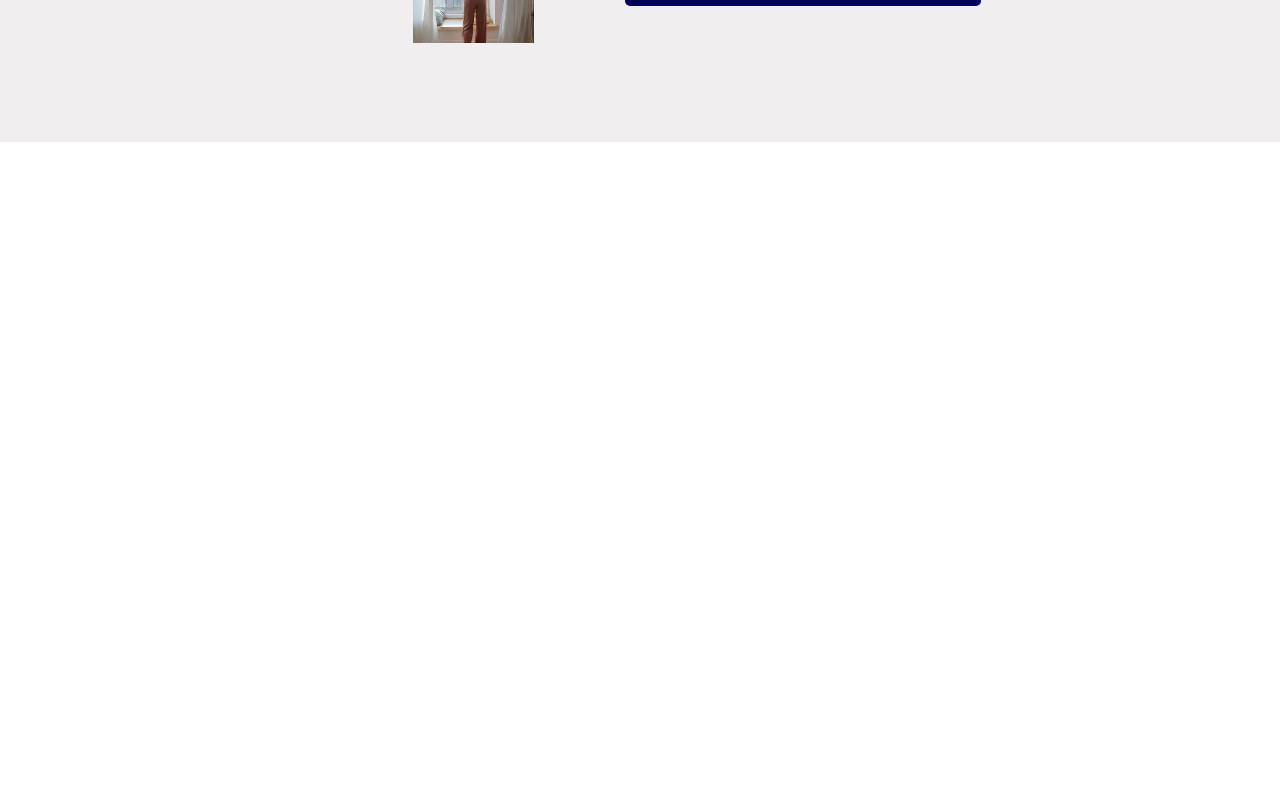
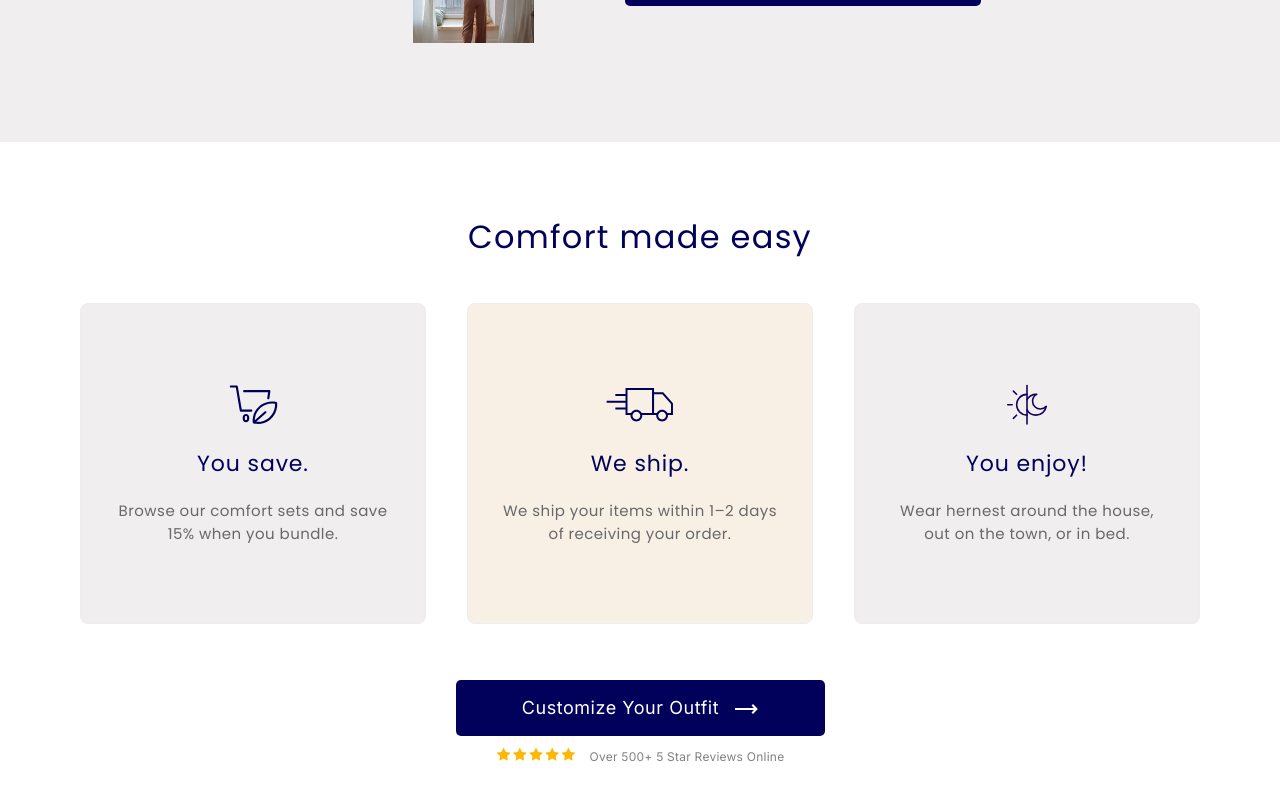
Before and after one commit to manilchuk/test-task-byteex, a Next.js app: page / in a window 1280 px wide. Shown: the part 2430-3230 px from the top of the page. Before the commit the page ends 2572 px from the top, so only its background shows below. Built offline with nearby package versions, Linux system fonts and the light colour scheme.

Commit message:
add ComfortSection component

```diff
--- a/app/page.tsx
+++ b/app/page.tsx
@@ -2,6 +2,7 @@ import Hero from '@/components/Hero/Hero';
 import Press from '@/components/Press/Press';
 import Features from '@/components/Features/Features';
 import BestSelfSection from '@/components/BestSelfSection/BestSelfSection';
+import ComfortSection from '@/components/ComfortSection/ComfortSection';
 
 export default function Home() {
   return (
@@ -10,6 +11,7 @@ export default function Home() {
       <Press />
       <Features />
       <BestSelfSection />
+      <ComfortSection />
     </>
   );
 }
--- /dev/null
+++ b/components/ComfortSection/ComfortSection.module.css
@@ -0,0 +1,125 @@
+.section {
+  padding: 75px 0 37px;
+  text-align: center;
+}
+
+.title {
+  font-family: var(--font-sofia-pro), sans-serif;
+  font-weight: 400;
+  font-size: 32px;
+  line-height: 1.25;
+  letter-spacing: 0.04em;
+  text-align: center;
+  color: var(--color-navy);
+  margin-bottom: 46px;
+}
+
+.cards {
+  display: flex;
+  gap: 41px;
+  max-width: 1120px;
+  margin: 0 auto 56px;
+}
+
+.card {
+  border: 1px solid #ededed;
+  border-radius: 8px;
+  width: 346px;
+  height: 321px;
+  background: var(--color-background-light);
+  padding: 77px 35px;
+  display: flex;
+  flex-direction: column;
+  justify-content: center;
+  align-items: center;
+  gap: 16px;
+}
+
+.card:nth-child(1) .icon {
+  width: 51px;
+  height: 51px;
+}
+
+.card:nth-child(2) .icon {
+  width: 68px;
+  height: 49px;
+}
+
+.card:nth-child(3) .icon {
+  width: 60px;
+  height: 60px;
+}
+
+.card h3 {
+  font-family: var(--font-sofia-pro), sans-serif;
+  font-weight: 400;
+  font-size: 22px;
+  line-height: 1.8;
+  letter-spacing: 0.04em;
+  text-align: center;
+  color: var(--color-navy);
+}
+
+.card p {
+  font-family: var(--font-sofia-pro), sans-serif;
+  font-weight: 400;
+  font-size: 15px;
+  line-height: 1.53333;
+  letter-spacing: 0.03em;
+  text-align: center;
+  color: var(--foreground);
+}
+
+.cardTint {
+  background: var(--color-cream);
+}
+
+.cta {
+  display: inline-flex;
+  justify-content: center;
+  align-items: center;
+  gap: 16px;
+  background: var(--color-navy);
+  padding: 14px 28px;
+  border-radius: 5px;
+  width: 369px;
+  height: 56px;
+  font-family: var(--font-suisse-int), sans-serif;
+  font-weight: 400;
+  font-size: 18px;
+  letter-spacing: 0.03em;
+  text-align: center;
+  color: var(--background);
+  margin-bottom: 11px;
+}
+
+.cta svg {
+  width: 23px;
+  height: 10px;
+}
+
+.proof {
+  display: flex;
+  justify-content: center;
+  align-items: center;
+  gap: 14px;
+
+  font-family: var(--font-suisse-int), sans-serif;
+  font-weight: 400;
+  font-size: 12px;
+  line-height: 1.6;
+  letter-spacing: 0.02em;
+  color: var(--color-gray-500);
+}
+
+.stars svg {
+  width: 80px;
+  height: 13px;
+  fill: currentColor;
+}
+
+@media (max-width: 700px) {
+  .cards {
+    grid-template-columns: 1fr;
+  }
+}
--- /dev/null
+++ b/components/ComfortSection/ComfortSection.tsx
@@ -0,0 +1,62 @@
+import Link from 'next/link';
+import styles from './ComfortSection.module.css';
+
+const STEPS = [
+  {
+    id: 1,
+    icon: '/icons/sprite.svg#icon-eco-store',
+    title: 'You save.',
+    text: 'Browse our comfort sets and save 15% when you bundle.',
+  },
+  {
+    id: 2,
+    icon: '/icons/sprite.svg#icon-truck',
+    title: 'We ship.',
+    text: 'We ship your items within 1–2 days of receiving your order.',
+    tint: true,
+  },
+  {
+    id: 3,
+    icon: '/icons/sprite.svg#icon-sun-moon',
+    title: 'You enjoy!',
+    text: 'Wear hernest around the house, out on the town, or in bed.',
+  },
+];
+
+export default function ComfortSection() {
+  return (
+    <section className={`container ${styles.section}`}>
+      <h2 className={styles.title}>Comfort made easy</h2>
+
+      <div className={styles.cards}>
+        {STEPS.map(({ id, icon, title, text, tint }) => (
+          <article key={id} className={`${styles.card} ${tint ? styles.cardTint : ''}`}>
+            <svg className={styles.icon} aria-hidden="true">
+              <use href={icon} />
+            </svg>
+            <h3>{title}</h3>
+            <p>{text}</p>
+          </article>
+        ))}
+      </div>
+
+      <Link href="#customize" className={styles.cta}>
+        Customize Your Outfit{' '}
+        <span aria-hidden="true">
+          <svg>
+            <use href="/icons/sprite.svg#icon-arrow" />
+          </svg>
+        </span>
+      </Link>
+
+      <p className={styles.proof}>
+        <span className={styles.stars} aria-label="5 stars">
+          <svg aria-hidden="true">
+            <use href="/icons/sprite.svg#icon-stars" />
+          </svg>
+        </span>
+        <span>Over 500+ 5 Star Reviews Online</span>
+      </p>
+    </section>
+  );
+}
```
